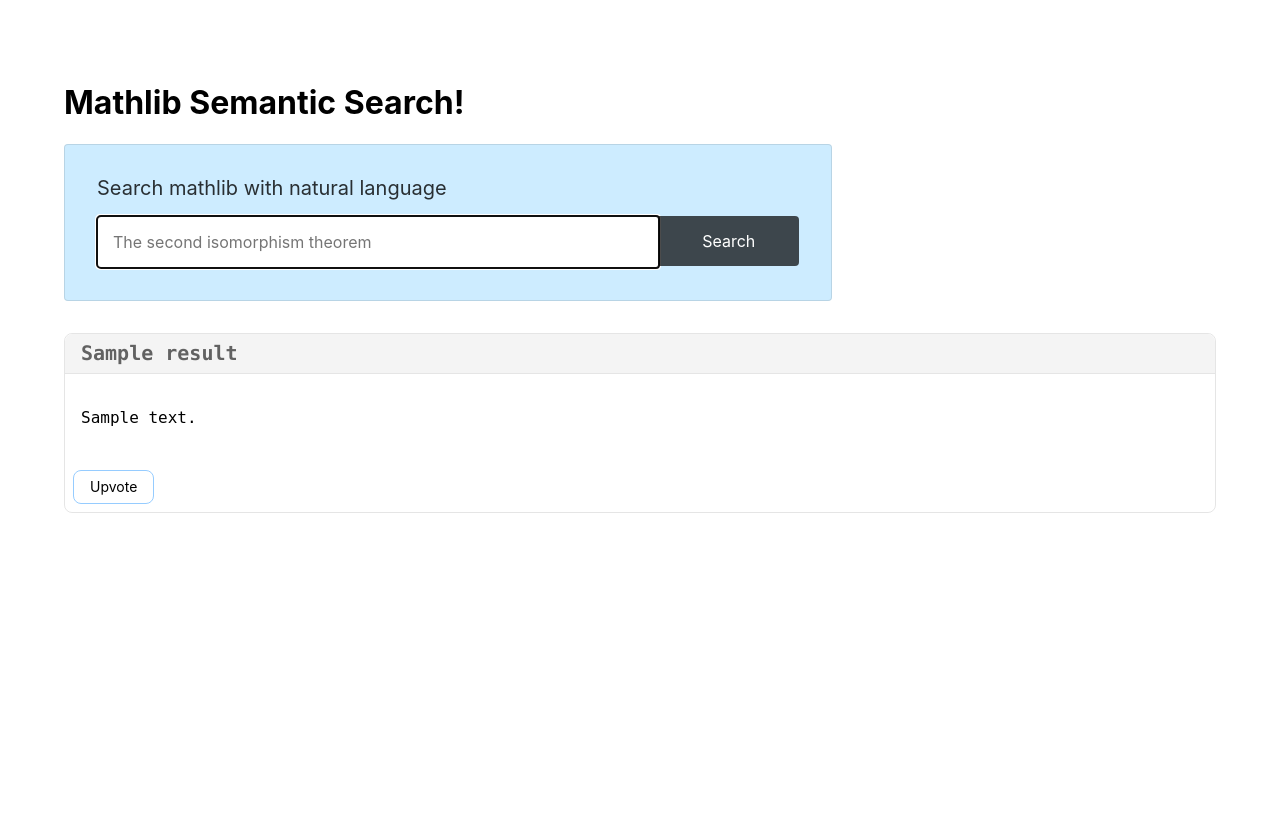
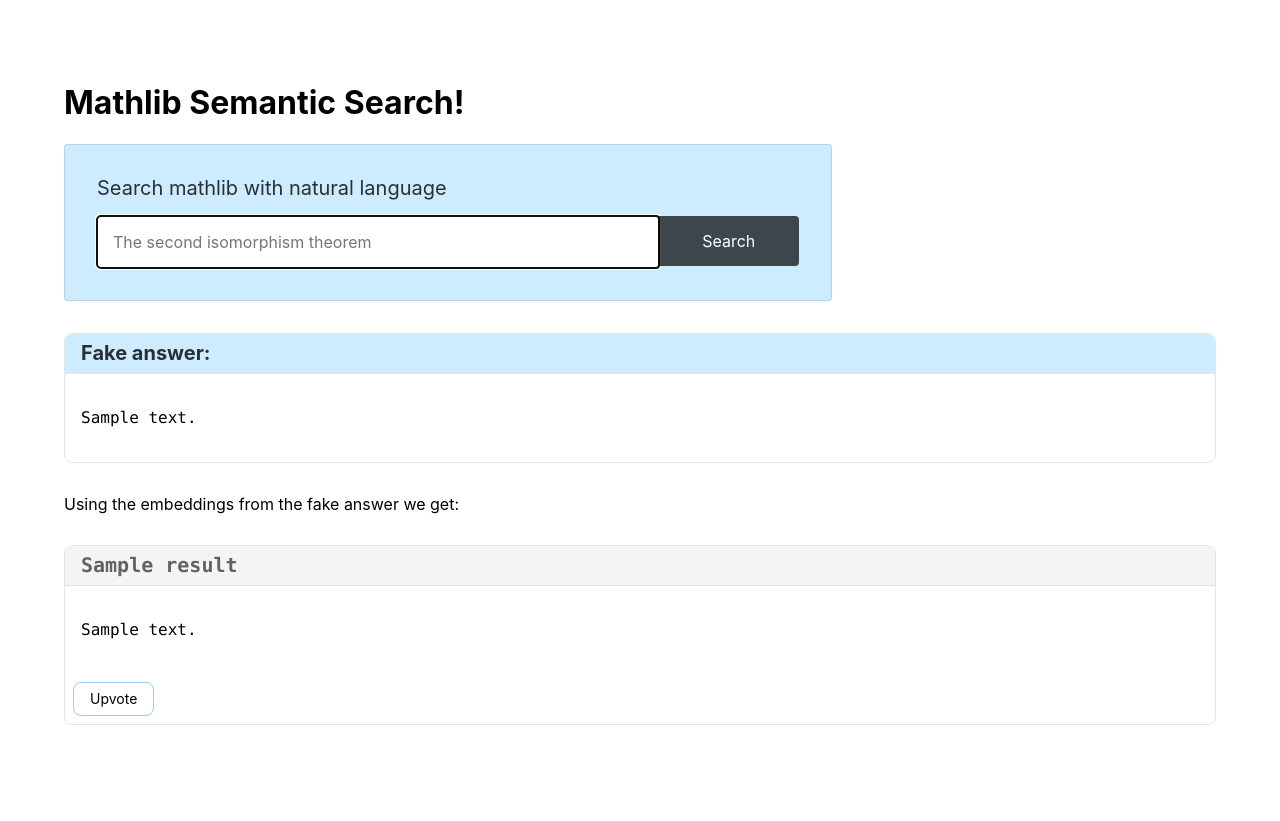
Before and after one commit to zhangir-azerbayev/mathlib-semantic-search, a Flask app: template src/templates/main.html in a window 1280 px wide. Before the commit the page ends 513 px from the top, so only its background shows below. Run offline with Flask 2, Linux system fonts and the light colour scheme; the template is opened without the code that fills it: most values are stand-ins (such as "Sample title", 1, 10 or a date in 2020).

Commit message:
feat: add urls and fake-answer search

```diff
--- a/src/demo_search.py
+++ b/src/demo_search.py
@@ -2,15 +2,15 @@ from app import AppState
 from embed_mathlib.embed_mathlib import text_of_entry
 
 if __name__ == "__main__":
-    app = AppState(GEN_FAKE_ANSWER = True)
+    app = AppState()
 
     while True:
         query = input("\n\nInput search query: ")
 
         print("searching...")
 
-        results = app.search(query)
+        results = app.search(query, gen_fake_answer=True)
 
-        for i, x in enumerate(results):
+        for i, x in enumerate(results.results):
             print(f"RESULT {i}: ")
             print(text_of_entry(x))
--- a/src/templates/main.html
+++ b/src/templates/main.html
@@ -1,5 +1,6 @@
 <!DOCTYPE html>
 <link rel="stylesheet" href="https://unpkg.com/tachyons@4.12.0/css/tachyons.min.css" />
+
 <title>Mathlib Semantic Search</title>
 <main class="pa3 pa5-ns sans-serif">
   <h1>Mathlib Semantic Search!</h1>
@@ -19,15 +20,28 @@
       </fieldset>
     </form>
   </div>
+  {% if fake_answer %}
+  <div class="br3 hidden ba b--black-10 mv4">
+    <h1 class="f4 bg-lightest-blue br3 br--top black-80 mv0 pv2 ph3">Fake answer:
+    </h1>
+    <div class="pa3 bt b--black-10">
+      <pre class=" f6 f5-ns lh-copy measure"><code class="language-lean">{{ fake_answer }}</code></pre>
+    </div>
+  </div>
+  Using the embeddings from the fake answer we get:
+  {% endif %}
 
   <div>
     {% if results %}
     <ol class="list f6 pl0 mt3 mb0">
       {% for x in results %}
       <li class="br3 hidden ba b--black-10 mv4">
-        <h1 class="f4 bg-near-white br3 br--top black-60 mv0 pv2 ph3"><code>{{ x['name'] }}</code></h1>
+        <h1 class="f4 bg-near-white br3 br--top black-60 mv0 pv2 ph3">
+          <a class="link black-60" href="{{ x['url'] }}"><code class="language-lean">{{ x['name'] }}</code></a>
+        </h1>
+
         <div class="pa3 bt b--black-10">
-          <pre class=" f6 f5-ns lh-copy measure">{{ x['text'] }} </pre>
+          <pre class=" f6 f5-ns lh-copy measure"><code class="language-lean">{{ x['text'] }} </code></pre>
         </div>
         <button
           class="upvote-button button-reset f6 link dim br3 ba pa3 pv2 ma2 dib b--light-blue bg-transparent button-reset"
--- a/src/web.py
+++ b/src/web.py
@@ -2,7 +2,7 @@ from dotenv import load_dotenv
 load_dotenv()
 
 from flask import Flask, request, render_template
-from src.app import AppState
+from src.app import AppState, url_of_entry
 from src.embed_mathlib.embed_mathlib import text_of_entry
 
 app = Flask(__name__)
@@ -16,11 +16,15 @@ def index():
     if query is None:
         return render_template('main.html', query=query or "", results = None)
 
-    results = AppState.current().search(query)
+    search_result = AppState.current().search(query, gen_fake_answer = True)
     results = [
-        dict(text = text_of_entry(r), name = r['name']) for r in results
+        dict(
+            text = text_of_entry(r),
+            name = r['name'],
+            url = url_of_entry(r))
+            for r in search_result.results
     ]
-    return render_template('main.html', query = query, results = results)
+    return render_template('main.html', query = query, results = results, fake_answer = search_result.fake_answer)
 
 
 @app.post("/upvote/")
```
Also changed, not shown: deploy.md (+1 -1 lines), src/app.py (+32 -33 lines).
